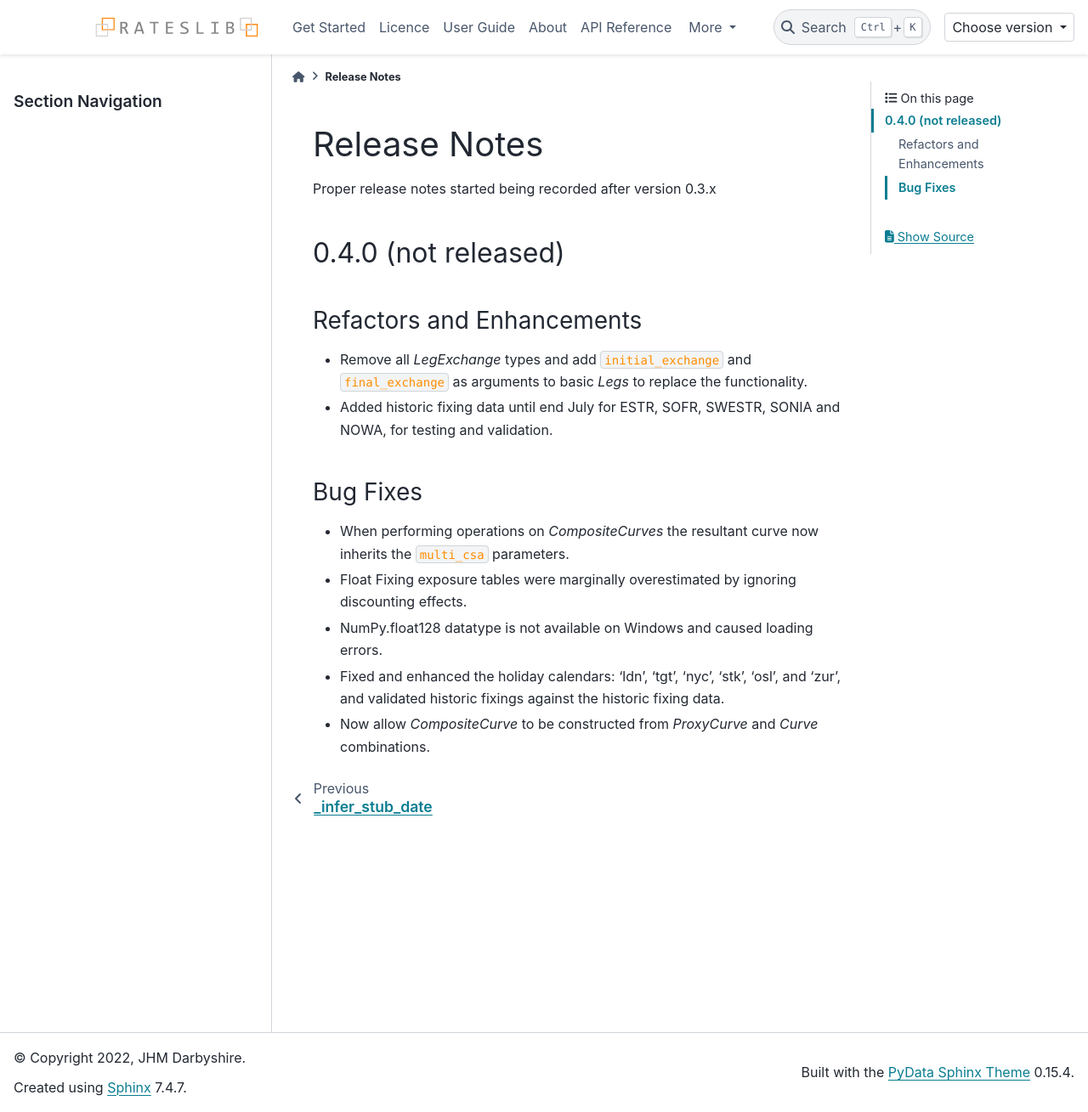
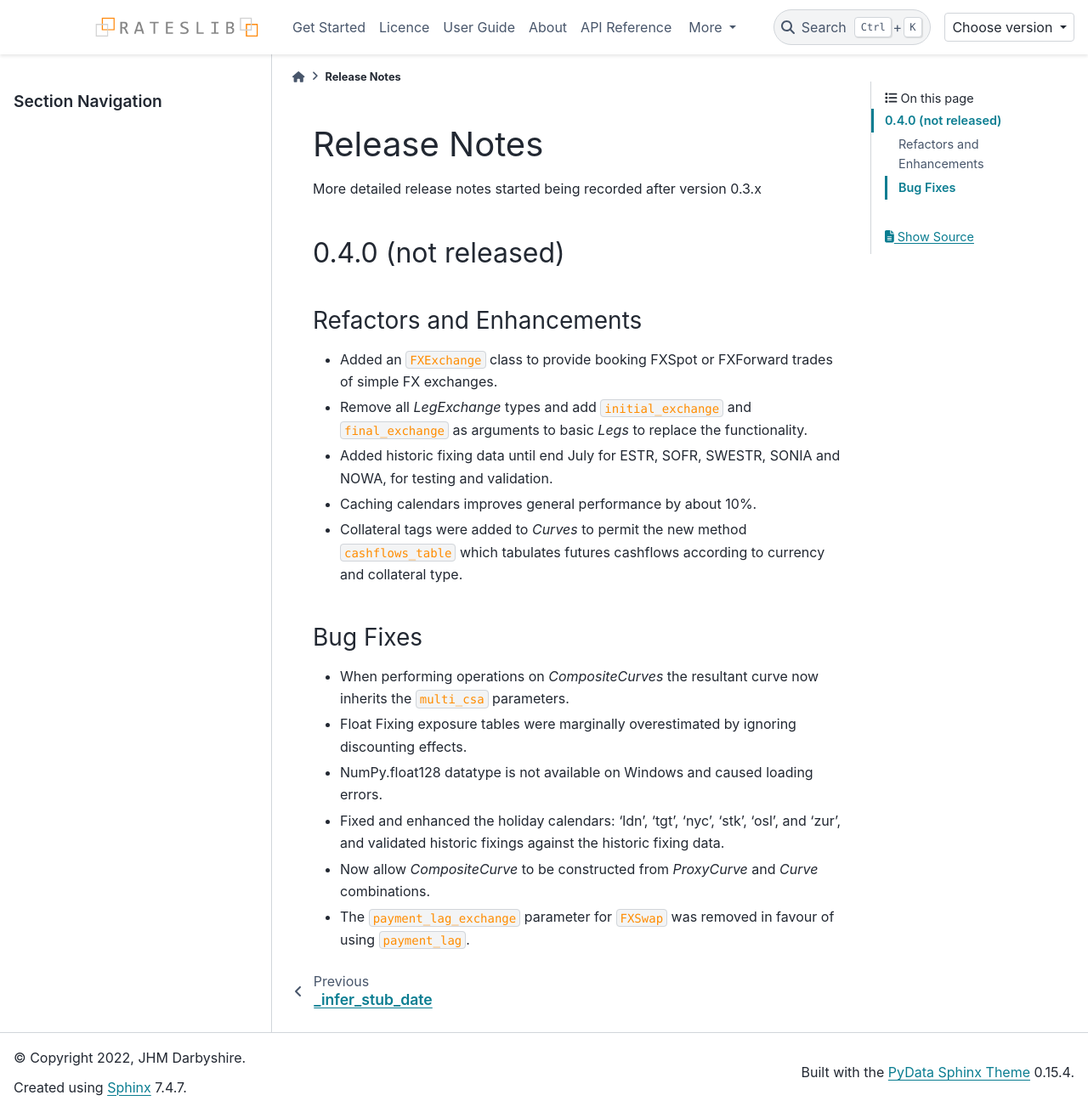
Before and after one commit to attack68/rateslib, a Sphinx documentation site: the page built from docs/source/i_whatsnew.rst, in a window 1280 px wide and 1309 px high. Shown: the whole window at 85% size. Built offline with Sphinx 7.4.7 and the PyData theme 0.15.4, drawn with Linux system fonts in a browser that asks for light colours; comment, search, counter and statistics services are not loaded.

```diff
--- a/docs/source/i_whatsnew.rst
+++ b/docs/source/i_whatsnew.rst
@@ -4,7 +4,7 @@
 Release Notes
 **************
 
-Proper release notes started being recorded after version 0.3.x
+More detailed release notes started being recorded after version 0.3.x
 
 0.4.0 (not released)
 ********************
@@ -12,10 +12,15 @@ Proper release notes started being recorded after version 0.3.x
 Refactors and Enhancements
 --------------------------
 
+- Added an ``FXExchange`` class to provide booking FXSpot or FXForward trades of simple FX
+  exchanges.
 - Remove all *LegExchange* types and add ``initial_exchange`` and
   ``final_exchange`` as arguments to basic *Legs* to replace the functionality.
 - Added historic fixing data until end July for ESTR, SOFR,
   SWESTR, SONIA and NOWA, for testing and validation.
+- Caching calendars improves general performance by about 10%.
+- Collateral tags were added to *Curves* to permit the new method ``cashflows_table`` which
+  tabulates futures cashflows according to currency and collateral type.
 
 Bug Fixes
 ---------
@@ -29,3 +34,5 @@ Bug Fixes
   and 'zur', and validated historic fixings against the historic fixing data.
 - Now allow *CompositeCurve* to be constructed from *ProxyCurve* and *Curve*
   combinations.
+- The ``payment_lag_exchange`` parameter for ``FXSwap`` was removed in favour of using
+  ``payment_lag``.
```
Also changed, not shown: 2 other files.
